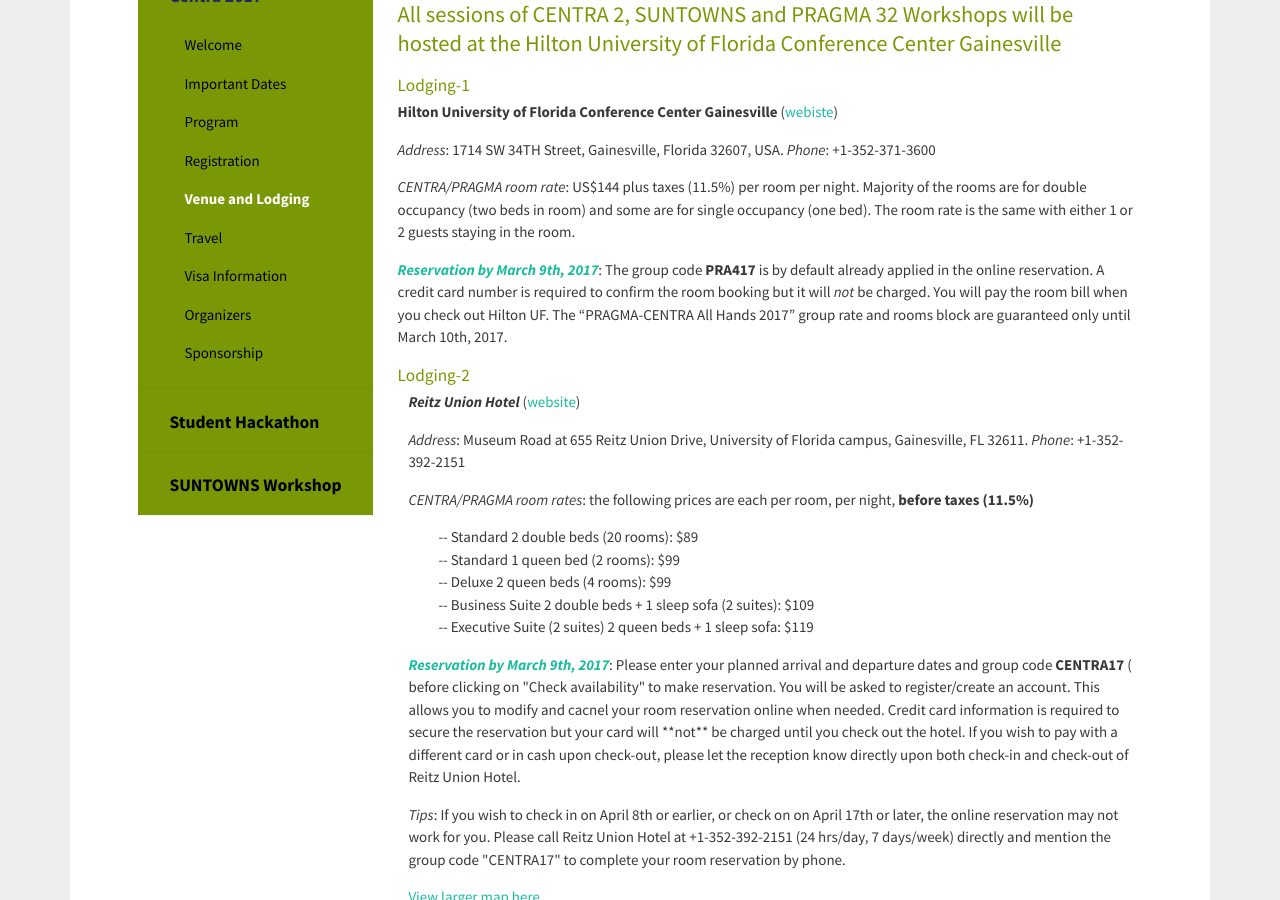
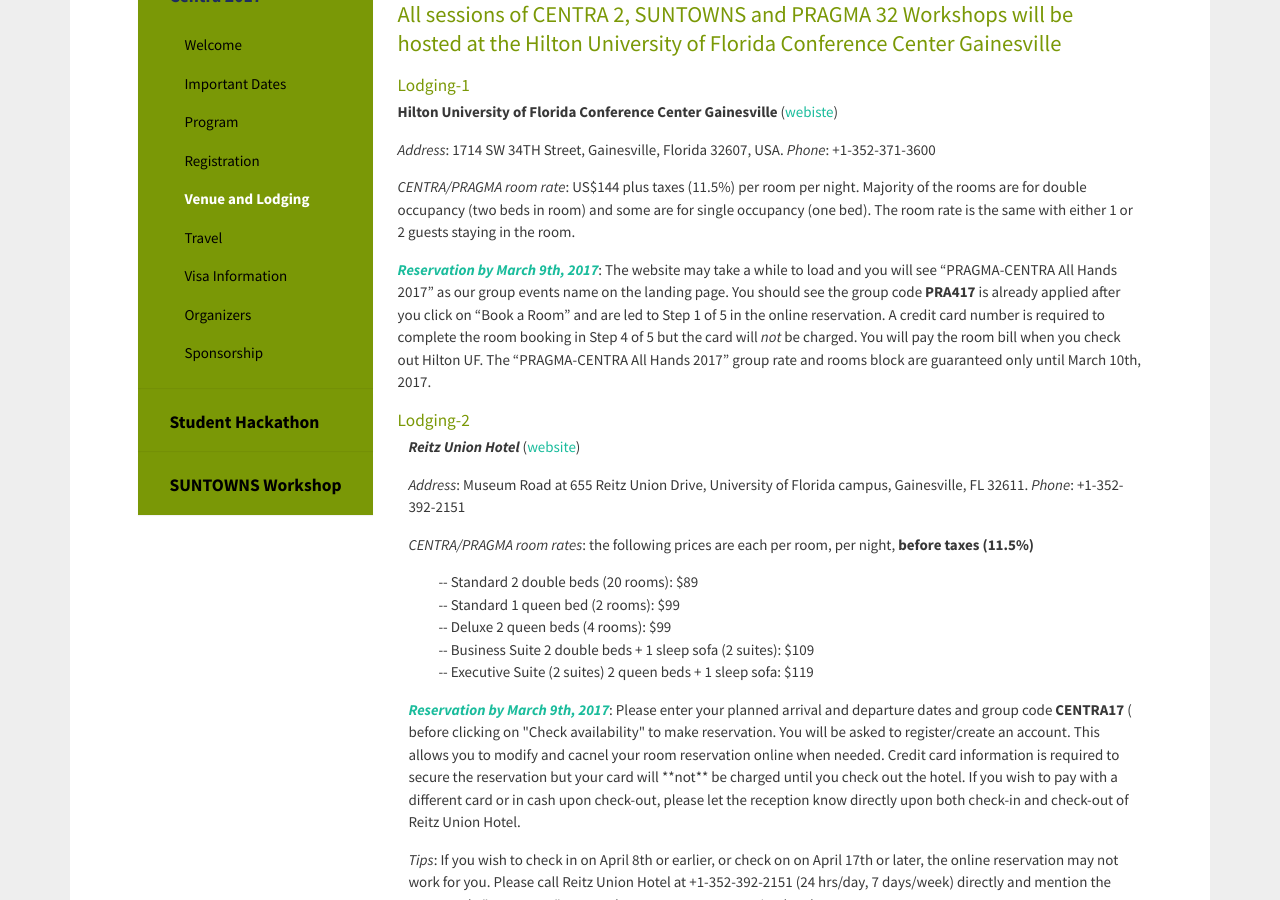
Before and after one commit to hmchou56/centra8, a Jekyll site: the page built from centra2/venue.md, in a window 1280 px wide and 900 px high, scrolled down 456 px. Built offline with Jekyll 4.4.1, drawn with Linux system fonts in a browser that asks for light colours; nearby versions of some CDN libraries.

Commit message:
edited Hilton booking instructions

```diff
--- a/_includes/venue2017.md
+++ b/_includes/venue2017.md
@@ -10,7 +10,7 @@
 
 <i> CENTRA/PRAGMA room rate</i>: US$144 plus taxes (11.5%) per room per night. Majority of the rooms are for double occupancy (two beds in room) and some are for single occupancy (one bed). The room rate is the same with either 1 or 2 guests staying in the room.
 
-**<i><a href=" http://www.hilton.com/en/hi/groups/personalized/G/GVNCCHF-PRA417-20170409/index.jhtml?WT.mc_id=POG" target="_blank">Reservation by March 9th, 2017</a></i>**: The group code <strong>PRA417</strong> is by default already applied in the online reservation. A credit card number is required to confirm the room booking but it will *not* be charged. You will pay the room bill when you check out Hilton UF. The "PRAGMA-CENTRA All Hands 2017" group rate and rooms block are guaranteed only until March 10th, 2017.
+**<i><a href=" http://www.hilton.com/en/hi/groups/personalized/G/GVNCCHF-PRA417-20170409/index.jhtml?WT.mc_id=POG" target="_blank">Reservation by March 9th, 2017</a></i>**: The website may take a while to load and you will see "PRAGMA-CENTRA All Hands 2017" as our group events name on the landing page. You should see the group code <strong>PRA417</strong> is already applied after you click on "Book a Room" and are led to Step 1 of 5 in the online reservation. A credit card number is required to complete the room booking in Step 4 of 5 but the card will *not* be charged. You will pay the room bill when you check out Hilton UF. The "PRAGMA-CENTRA All Hands 2017" group rate and rooms block are guaranteed only until March 10th, 2017.
 
 #### Lodging-2
 
```
